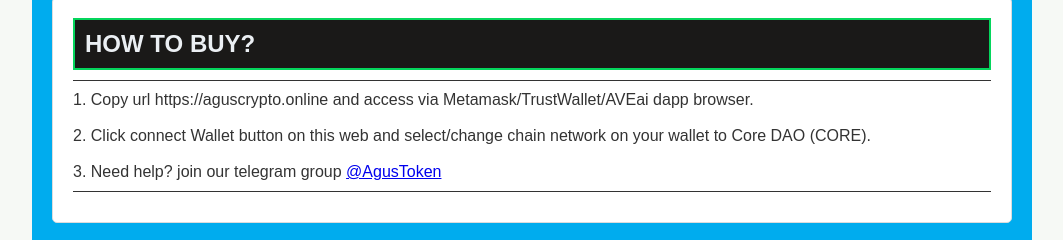
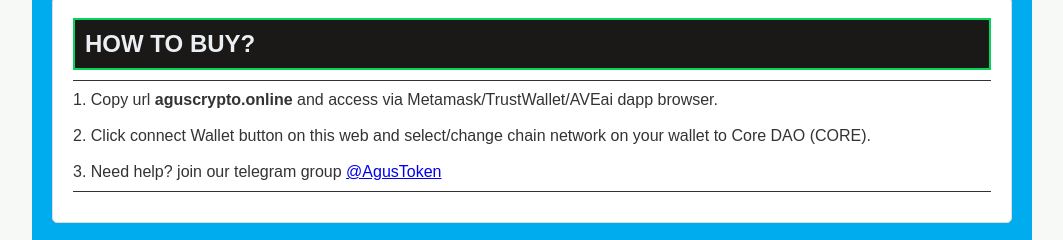
Before and after one commit to aguscryptocom/core-dao, a plain HTML site: page index.html in a window 1280 px wide. Shown: the part 533-773 px from the top of the page, without its empty margins (108-1171 px from the left). Drawn offline with Linux system fonts and the light colour scheme.

Commit message:
Update index.html

```diff
--- a/index.html
+++ b/index.html
@@ -96,7 +96,7 @@
             </div>
             <section>
                 <h2>HOW TO BUY?</h2>
-                <p>1. Copy url https://aguscrypto.online and access via Metamask/TrustWallet/AVEai dapp browser.
+                <p>1. Copy url <strong>aguscrypto.online</strong> and access via Metamask/TrustWallet/AVEai dapp browser.
                     <br /><br />
                     2. Click connect Wallet button on this web and select/change chain network on your wallet to Core
                     DAO
```
